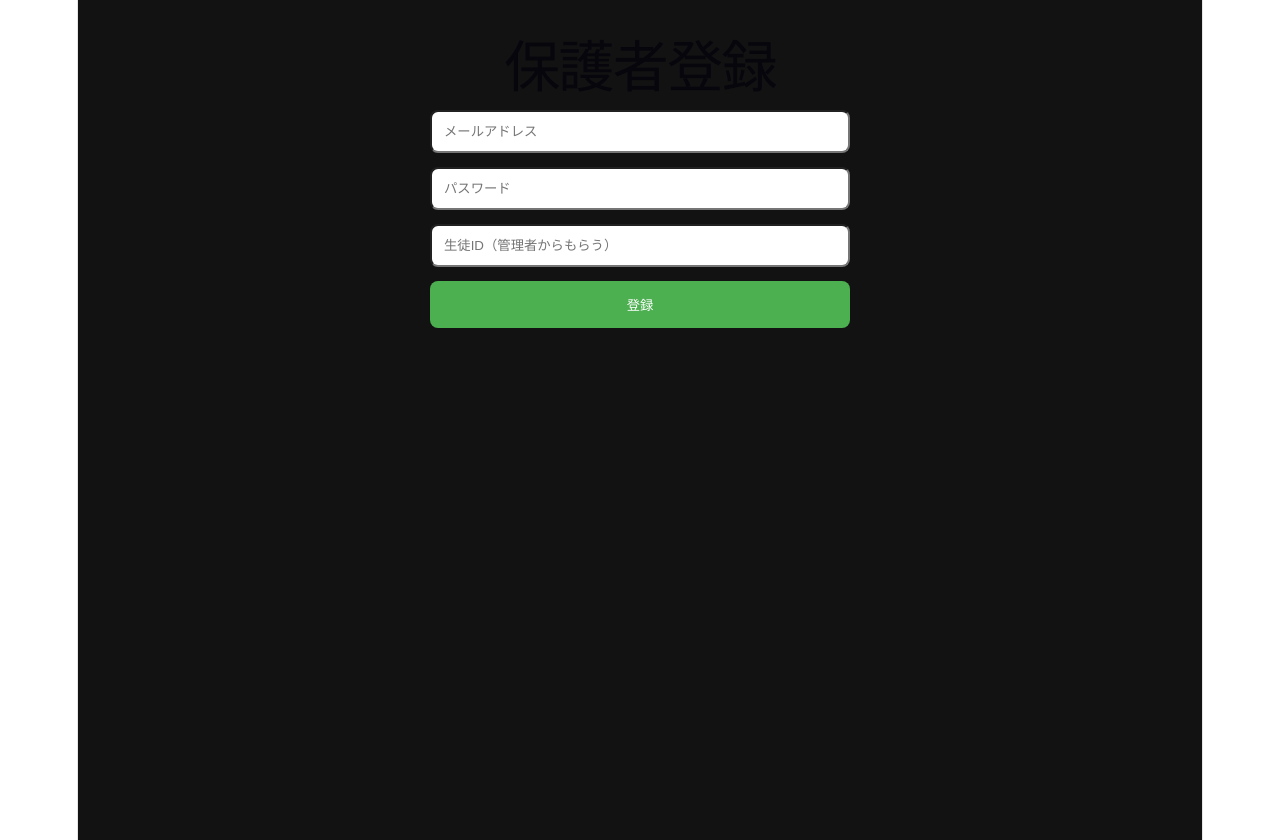
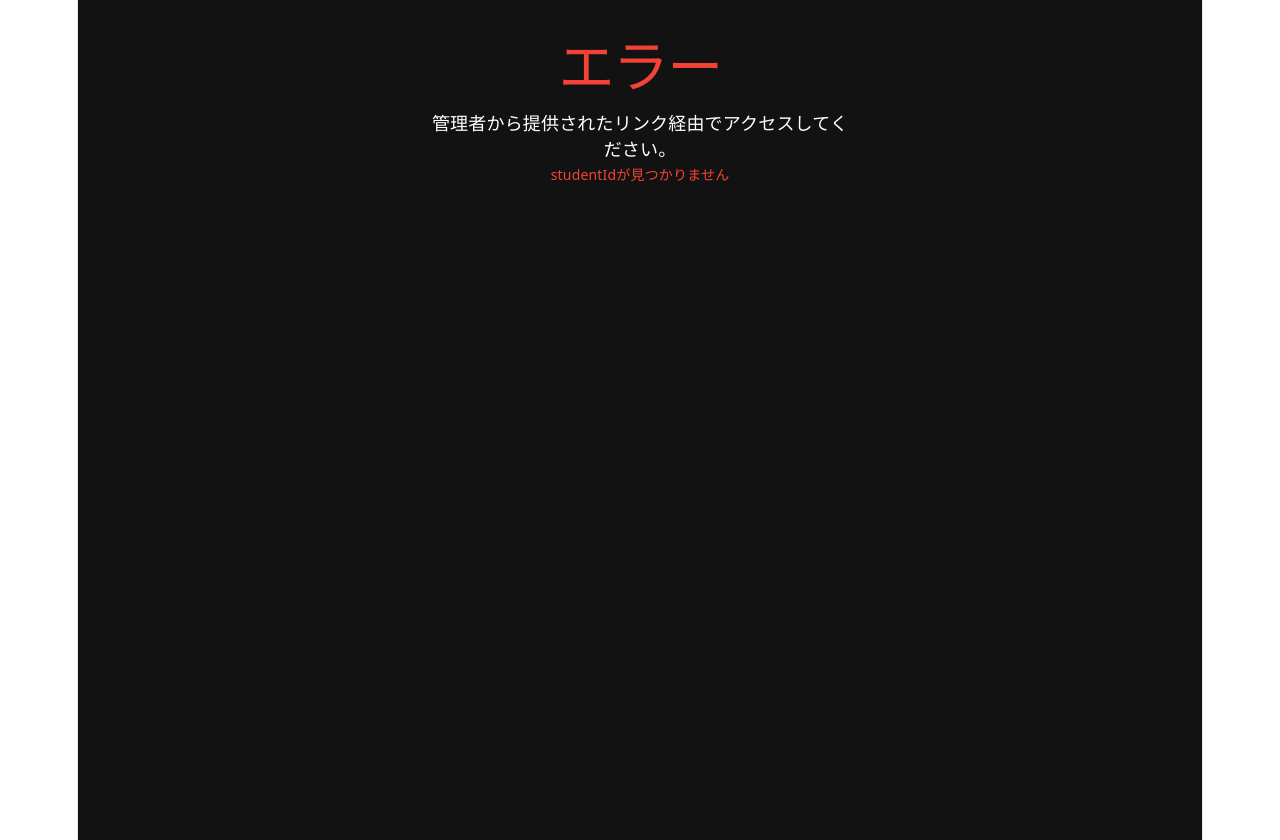
Before and after one commit to tn0115icloudcom-create/softtennis-club-app, a React (Vite) app: page /register in a window 1280 px wide. Built offline with nearby package versions, Linux system fonts and the light colour scheme.

Commit message:
生徒の紹介リンク作成とアカウント紐付け

```diff
--- a/src/pages/Parent.jsx
+++ b/src/pages/Parent.jsx
@@ -128,7 +128,7 @@ function Parent() {
   return (
     <div style={{ padding: "20px", background: "#121212", minHeight: "100vh", color: "#fff" }}>
 
-      {/* タイトル */}
+      {/* タイトルとログアウトが別 */}
       <div style={{
         background: "#1e1e1e",
         padding: "12px",
@@ -142,7 +142,6 @@ function Parent() {
         </h1>
       </div>
 
-      {/* ログアウト */}
       <div style={{ textAlign: "right", marginTop: "10px" }}>
         <button onClick={handleLogout} style={{
           padding: "6px 12px",
--- a/src/pages/Register.jsx
+++ b/src/pages/Register.jsx
@@ -2,15 +2,32 @@ import { useState } from "react";
 import { auth, db } from "../firebase";
 import { createUserWithEmailAndPassword } from "firebase/auth";
 import { doc, setDoc } from "firebase/firestore";
-import { useNavigate } from "react-router-dom";
+import { useNavigate, useSearchParams } from "react-router-dom";
 
 function Register() {
   const [email, setEmail] = useState("");
   const [password, setPassword] = useState("");
-  const [studentId, setStudentId] = useState("");
   const [loading, setLoading] = useState(false);
+  const [error, setError] = useState("");
 
   const navigate = useNavigate();
+  const [searchParams] = useSearchParams();
+  const urlStudentId = searchParams.get("studentId");
+
+  console.log("URLから取得したstudentId:", urlStudentId);
+
+  // studentIdがない場合はエラー
+  if (!urlStudentId) {
+    return (
+      <div style={{ padding: "20px", background: "#121212", color: "#fff", minHeight: "100vh" }}>
+        <div style={{ maxWidth: "420px", margin: "0 auto", textAlign: "center" }}>
+          <h1 style={{ color: "#f44336" }}>エラー</h1>
+          <p>管理者から提供されたリンク経由でアクセスしてください。</p>
+          <p style={{ fontSize: "14px", color: "#f44336" }}>studentIdが見つかりません</p>
+        </div>
+      </div>
+    );
+  }
 
   const handleRegister = async (e) => {
     e.preventDefault();
@@ -26,9 +43,10 @@ function Register() {
       //==============================
       // Firestoreに保存（超重要）
       //==============================
+      console.log("Firestoreに保存するstudentId:", urlStudentId);
       await setDoc(doc(db, "users", user.uid), {
         role: "parent",
-        student_ids: [studentId] // 配列で保存
+        student_ids: [urlStudentId] // URLから取得したstudentIdを配列で保存
       });
 
       alert("登録完了しました。ログインしました。");
@@ -76,14 +94,6 @@ function Register() {
             style={{ padding: "12px", borderRadius: "8px" }}
           />
 
-          <input
-            type="text"
-            placeholder="生徒ID（管理者からもらう）"
-            value={studentId}
-            onChange={(e) => setStudentId(e.target.value)}
-            style={{ padding: "12px", borderRadius: "8px" }}
-          />
-
           <button
             type="submit"
             disabled={loading}
--- a/src/pages/Students.jsx
+++ b/src/pages/Students.jsx
@@ -160,16 +160,23 @@ function Students() {
   <div style={{ padding: "20px", background: "#121212", color: "#fff", minHeight: "100vh" }}>
 
     <div style={{
-      display: "flex",
-      justifyContent: "space-between",
-      alignItems: "center"
+      background: "#1e1e1e",
+      padding: "12px 16px",
+      borderBottom: "1px solid #333",
     }}>
-      <h1 style={{ color: "#fff" }}>生徒一覧</h1>
-
+      <div style={{ display: "flex", justifyContent: "space-between", alignItems: "center" }}>
+        <h1 style={{
+          color: "#fff",
+          fontSize: "clamp(16px, 5vw, 25px)",
+          margin: 0
+        }}>
+          生徒一覧
+        </h1>
+        <div style={{ display: "flex", gap: "10px" }}>
           <button
             onClick={() => navigate("/admin")}
             style={{
-          padding: "8px 12px",
+              padding: "6px 10px",
               background: "#444",
               color: "#fff",
               border: "none",
@@ -179,14 +186,15 @@ function Students() {
             ホーム
           </button>
         </div>
+      </div>
+    </div>
 
       {students.map(s => (
         <div
           key={s.id}
           style={{
             display: "flex",
-            justifyContent: "space-between",
-            alignItems: "center",
+            flexDirection: "column", // ←追加
             padding: "18px",
             margin: "12px 0",
             background: "#1e1e1e",
@@ -197,12 +205,21 @@ function Students() {
             fontWeight: "bold"
           }}
         >
+
+          {/* 上段：名前 + 参加 */}
+          <div style={{
+            display: "flex",
+            justifyContent: "space-between",
+            alignItems: "center"
+          }}>
+
             <div
               onClick={() => navigate(`/students/${s.id}`)}
-            style={{ cursor: "pointer", flex: 1 }}
+              style={{ cursor: "pointer" }}
             >
               {s.name}
             </div>
+
             <button
               onClick={() => handleAttend(s.id)}
               disabled={(remainings[s.id] || 0) <= 0}
@@ -212,12 +229,34 @@ function Students() {
                 color: "#fff",
                 border: "none",
                 borderRadius: "6px",
-              fontSize: "16px",
-              cursor: (remainings[s.id] || 0) > 0 ? "pointer" : "not-allowed"
+                fontSize: "16px"
               }}
             >
               参加
             </button>
+
+          </div>
+
+          {/* 下段：招待リンク */}
+          <button
+            onClick={() => {
+              const url = `${window.location.origin}/register?studentId=${s.id}`;
+              navigator.clipboard.writeText(url);
+              alert("招待リンクをコピーしました");
+            }}
+            style={{
+              marginTop: "10px",
+              padding: "8px",
+              background: "#2196f3",
+              color: "#fff",
+              border: "none",
+              borderRadius: "6px",
+              fontSize: "14px"
+            }}
+          >
+            招待リンクをコピー
+          </button>
+
         </div>
       ))}
 
```
Lines whose indentation alone changed are shown as unchanged.
